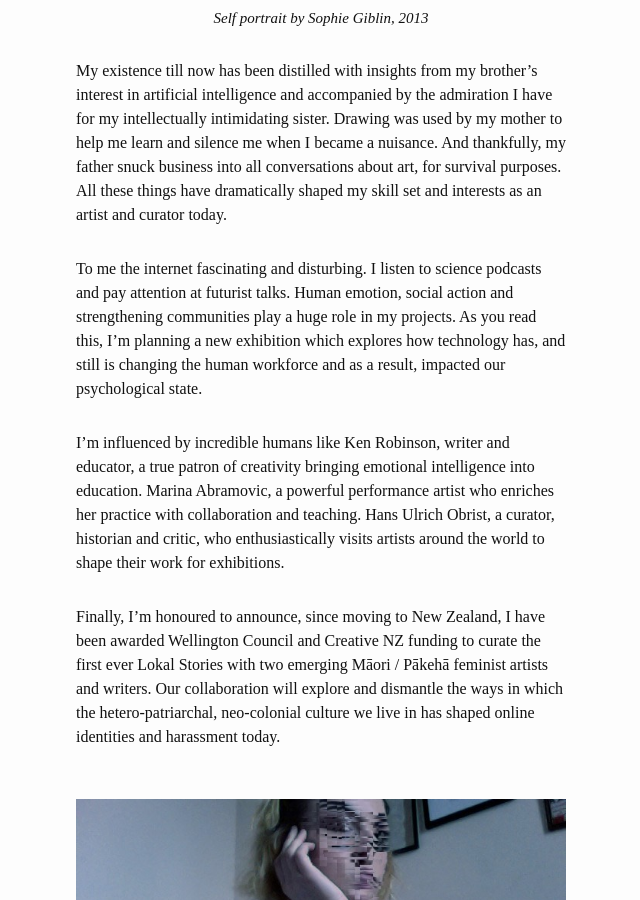
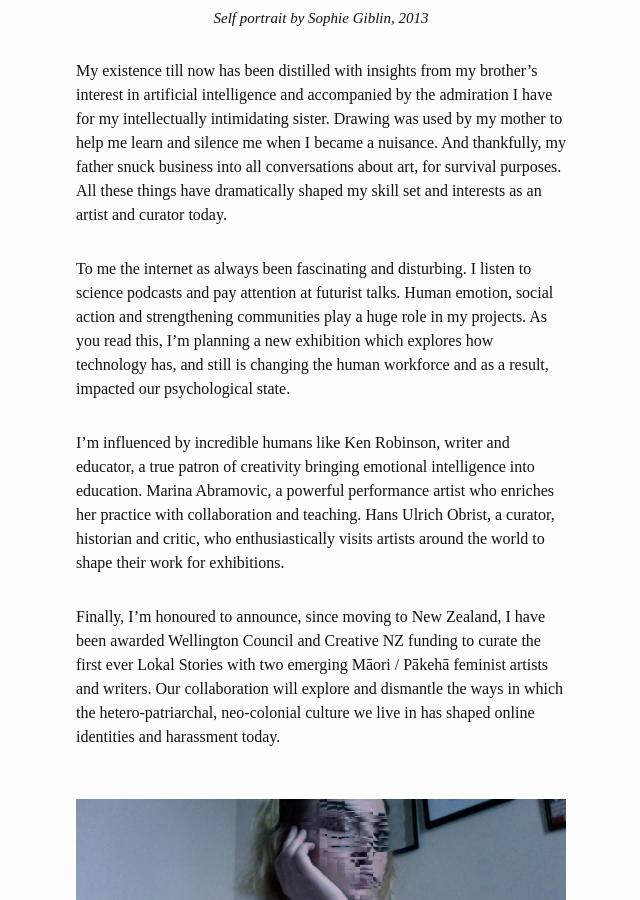
Before and after one commit to sophiegoblin/sophiegoblin.github.io, a Jekyll site: the page built from index.md, in a window 1280 px wide and 900 px high, scrolled down 612 px. Shown: the whole window, without its empty margins (319-959 px from the left). Built offline with Jekyll 4.4.1, drawn with Linux system fonts in a browser that asks for light colours; nearby versions of some CDN libraries.

Commit message:
spelling

```diff
--- a/index.md
+++ b/index.md
@@ -16,7 +16,7 @@
 
 My existence till now has been distilled with insights from my brother's interest in artificial intelligence and accompanied by the admiration I have for my intellectually intimidating sister. Drawing was used by my mother to help me learn and silence me when I became a nuisance. And thankfully, my father snuck business into all conversations about art, for survival purposes. All these things have dramatically shaped my skill set and interests as an artist and curator today.
 
-To me the internet fascinating and disturbing. I listen to science podcasts and pay attention at futurist talks. Human emotion, social action and strengthening communities play a huge role in my projects. As you read this, I'm planning a new exhibition which explores how technology has, and still is changing the human workforce and as a result, impacted our psychological state.
+To me the internet as always been fascinating and disturbing. I listen to science podcasts and pay attention at futurist talks. Human emotion, social action and strengthening communities play a huge role in my projects. As you read this, I'm planning a new exhibition which explores how technology has, and still is changing the human workforce and as a result, impacted our psychological state.
 
 I'm influenced by incredible humans like Ken Robinson, writer and educator, a true patron of creativity bringing emotional intelligence into education. Marina Abramovic, a powerful performance artist who enriches her practice with collaboration and teaching. Hans Ulrich Obrist, a curator, historian and critic, who enthusiastically visits artists around the world to shape their work for exhibitions.
 
```
